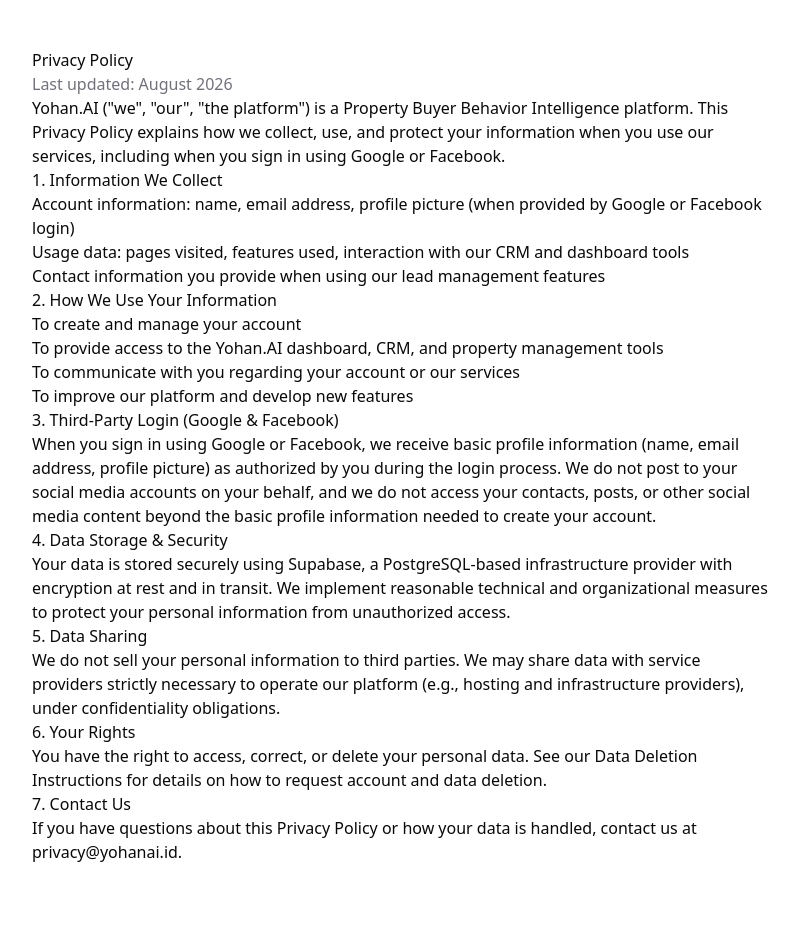
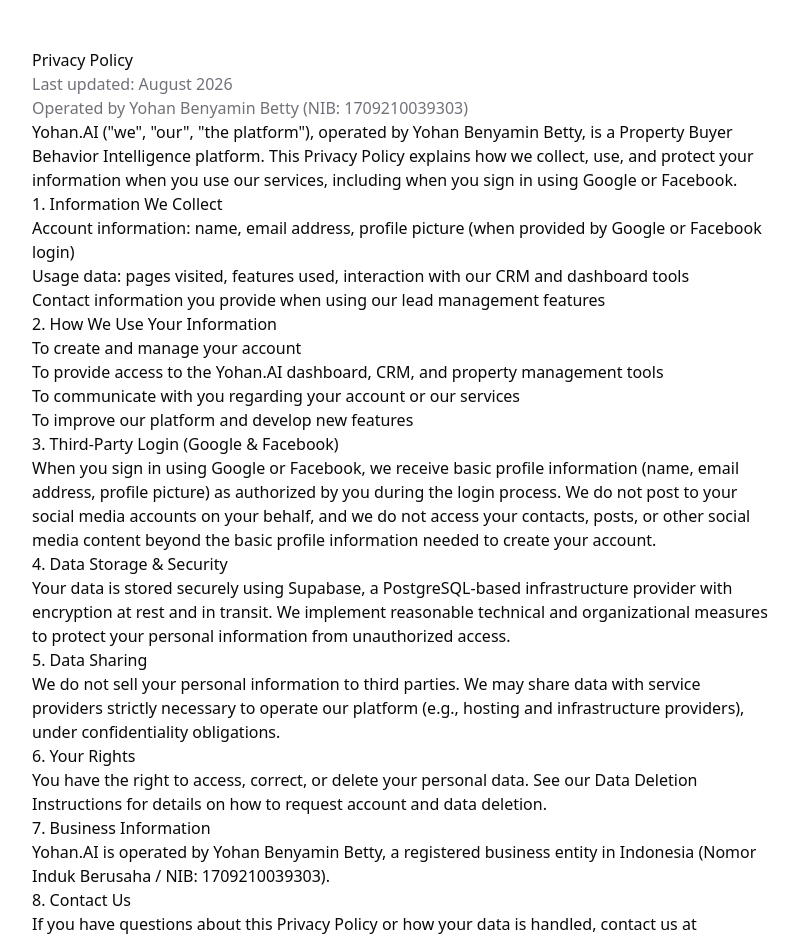
Before and after one commit to yohanaiplatform/yohanai-platform, a Next.js app: page /privacy-policy in a window 1280 px wide. Shown: the top 940 px of the page, without its empty margins (240-1039 px from the left). Before the commit the page ends 912 px from the top, so only its background shows below. Built offline with nearby package versions, Linux system fonts and the light colour scheme.

Commit message:
feat: add legal business name and NIB to privacy policy for Meta business verification

```diff
--- a/src/app/privacy-policy/page.tsx
+++ b/src/app/privacy-policy/page.tsx
@@ -7,12 +7,16 @@
     <div className="mx-auto max-w-3xl px-4 py-12 prose prose-sm sm:prose-base">
       <h1>Privacy Policy</h1>
       <p className="text-muted-foreground">Last updated: August 2026</p>
+      <p className="text-muted-foreground">
+        Operated by Yohan Benyamin Betty (NIB: 1709210039303)
+      </p>
 
       <p>
-        Yohan.AI (&quot;we&quot;, &quot;our&quot;, &quot;the platform&quot;) is a Property Buyer
-        Behavior Intelligence platform. This Privacy Policy explains how we
-        collect, use, and protect your information when you use our
-        services, including when you sign in using Google or Facebook.
+        Yohan.AI (&quot;we&quot;, &quot;our&quot;, &quot;the platform&quot;), operated by
+        Yohan Benyamin Betty, is a Property Buyer Behavior Intelligence
+        platform. This Privacy Policy explains how we collect, use, and
+        protect your information when you use our services, including when
+        you sign in using Google or Facebook.
       </p>
 
       <h2>1. Information We Collect</h2>
@@ -64,7 +68,13 @@
         on how to request account and data deletion.
       </p>
 
-      <h2>7. Contact Us</h2>
+      <h2>7. Business Information</h2>
+      <p>
+        Yohan.AI is operated by Yohan Benyamin Betty, a registered business
+        entity in Indonesia (Nomor Induk Berusaha / NIB: 1709210039303).
+      </p>
+
+      <h2>8. Contact Us</h2>
       <p>
         If you have questions about this Privacy Policy or how your data is
         handled, contact us at{" "}
```
